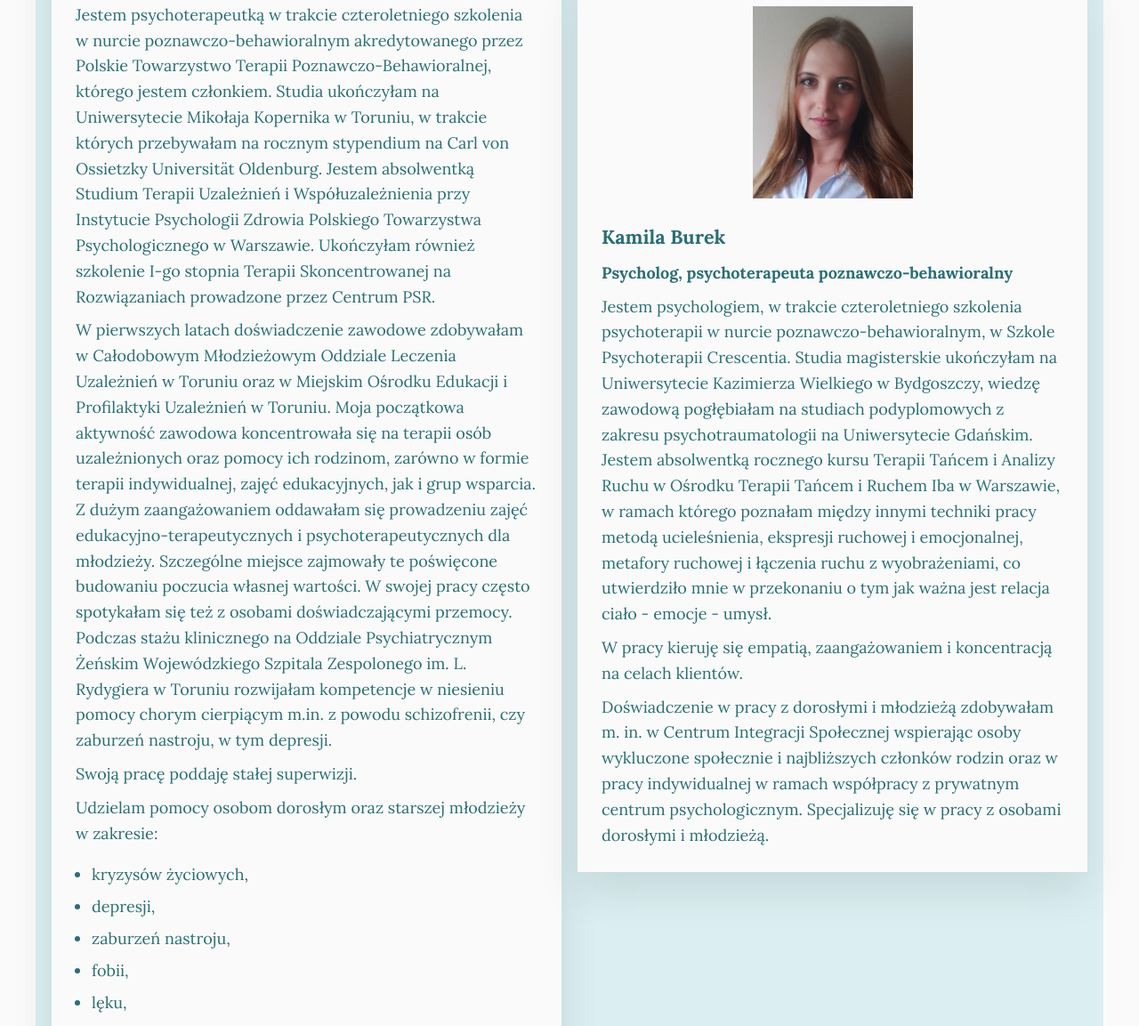
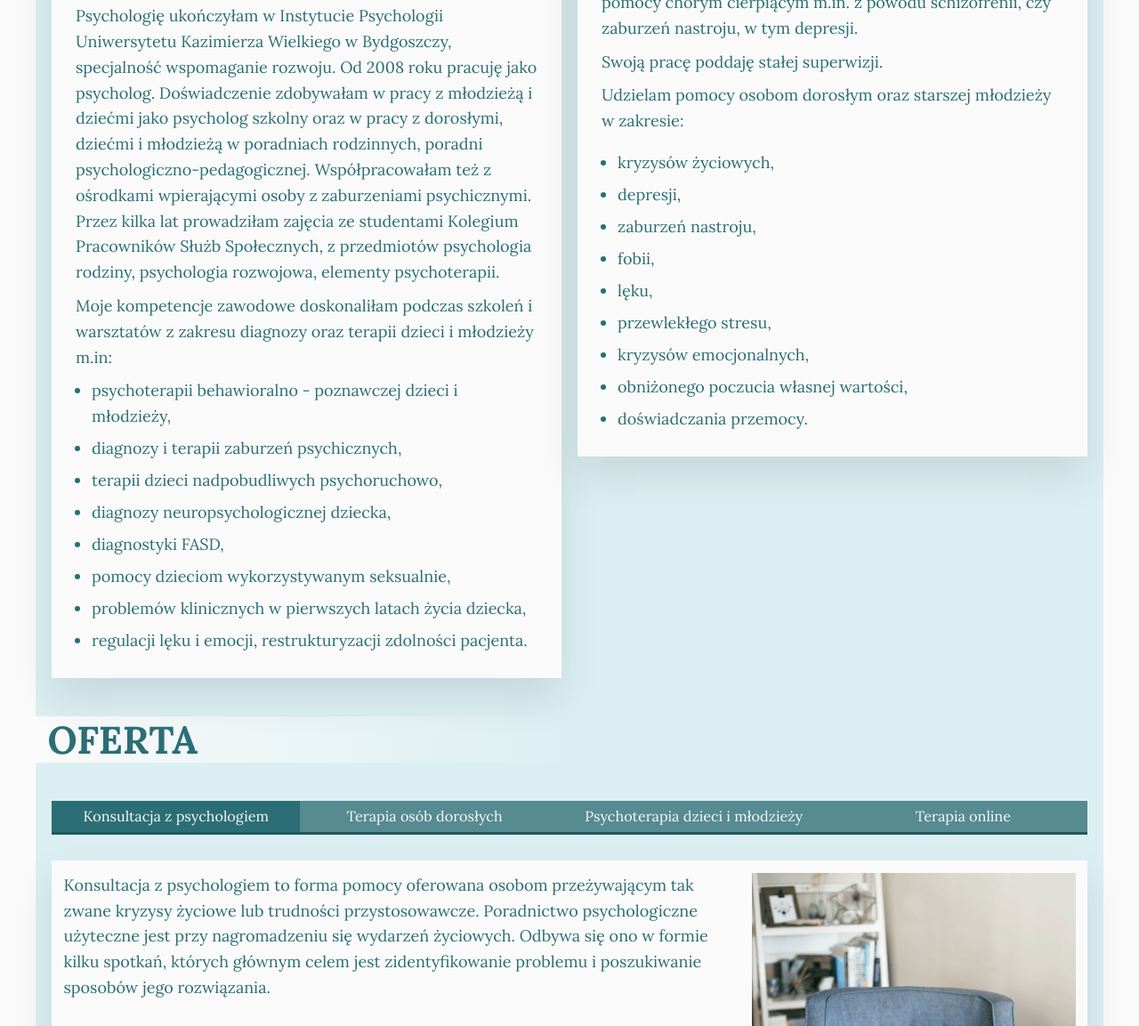
Before and after one commit to LuckyLuke83/sensumUpg, a plain HTML site: page index.html in a window 1280 px wide. Shown: the part 2151-3304 px from the top of the page at 89% size. Drawn offline with nearby package versions, Linux system fonts and the light colour scheme.

Commit message:
removing Kamila

```diff
--- a/index.html
+++ b/index.html
@@ -105,60 +105,6 @@
                   </p>
                 </div>
               </div>
-
-              <div class="spec-id">
-                <div class="spec-img">
-                  <img
-                    src="img/Julita_500.png"
-                    alt="Julita Kowalska psycholog"
-                  />
-                </div>
-                <div class="spec-opis">
-                  <h4>Julita Kowalska</h4>
-                  <p class="spec-title">Psychoterapeuta, terapeuta uzależnień, pedagog</p>
-                  <p>
-                    Jestem psychoterapeutką w trakcie czteroletniego szkolenia w nurcie poznawczo-behawioralnym akredytowanego przez Polskie Towarzystwo Terapii Poznawczo-Behawioralnej, którego jestem członkiem. Studia ukończyłam na Uniwersytecie Mikołaja Kopernika w Toruniu, w trakcie których przebywałam na rocznym stypendium na Carl von Ossietzky Universität Oldenburg. Jestem absolwentką Studium Terapii Uzależnień i Współuzależnienia przy Instytucie Psychologii Zdrowia Polskiego Towarzystwa Psychologicznego w Warszawie. Ukończyłam również szkolenie I-go stopnia Terapii Skoncentrowanej na Rozwiązaniach prowadzone przez Centrum PSR.
-                  </p>
-                  <p>
-                    W pierwszych latach doświadczenie zawodowe zdobywałam w Całodobowym Młodzieżowym Oddziale Leczenia Uzależnień w Toruniu oraz w Miejskim Ośrodku Edukacji i Profilaktyki Uzależnień w Toruniu. Moja początkowa aktywność zawodowa koncentrowała się na terapii osób uzależnionych oraz pomocy ich rodzinom, zarówno w formie terapii indywidualnej, zajęć edukacyjnych, jak i grup wsparcia. Z dużym zaangażowaniem oddawałam się prowadzeniu zajęć edukacyjno-terapeutycznych i psychoterapeutycznych dla młodzieży. Szczególne miejsce zajmowały te poświęcone budowaniu poczucia własnej wartości. W swojej pracy często spotykałam się też z osobami doświadczającymi przemocy.
-                    Podczas stażu klinicznego na Oddziale Psychiatrycznym Żeńskim Wojewódzkiego Szpitala Zespolonego im. L. Rydygiera w Toruniu rozwijałam kompetencje w niesieniu pomocy chorym cierpiącym m.in. z powodu schizofrenii, czy zaburzeń nastroju, w tym depresji.
-                  </p>
-                  <p>Swoją pracę poddaję stałej superwizji.</p>
-                  <p>
-                    Udzielam pomocy osobom dorosłym oraz starszej młodzieży w zakresie:
-                  </p>
-
-                  <ul class="spec-ul">
-                    <li class="spec-li">
-                      kryzysów życiowych,
-                    </li>
-                    <li class="spec-li">
-                      depresji,
-                    </li>
-                    <li class="spec-li">
-                      zaburzeń nastroju,
-                    </li>
-                    <li class="spec-li">
-                      fobii,
-                    </li>
-                    <li class="spec-li">lęku,</li>
-                    <li class="spec-li">
-                      przewlekłego stresu,
-                    </li>
-                    <li class="spec-li">
-                      kryzysów emocjonalnych,
-                    </li>
-                    <li class="spec-li">
-                      obniżonego poczucia własnej wartości,
-                    </li>
-                    <li class="spec-li">
-                      doświadczania przemocy.
-                    </li>
-                  </ul>
-                </div>
-              </div>
-            </div>
-            <div class="spec-column">
               <div class="spec-id">
                 <div class="spec-img">
                   <img
@@ -219,41 +165,61 @@
                   </div>
                 </div>
               </div>
+
+            </div>
+            <div class="spec-column">
               <div class="spec-id">
                 <div class="spec-img">
-                  <img src="img/Kamila_500.png" alt="Kamila psycholog" />
+                  <img
+                    src="img/Julita_500.png"
+                    alt="Julita Kowalska psycholog"
+                  />
                 </div>
                 <div class="spec-opis">
-                  <h4>Kamila Burek</h4>
-                  <p class="spec-title">Psycholog, psychoterapeuta poznawczo-behawioralny</p>
+                  <h4>Julita Kowalska</h4>
+                  <p class="spec-title">Psychoterapeuta, terapeuta uzależnień, pedagog</p>
                   <p>
-                    Jestem psychologiem, w trakcie czteroletniego szkolenia
-                    psychoterapii w nurcie poznawczo-behawioralnym, w Szkole
-                    Psychoterapii Crescentia. Studia magisterskie ukończyłam na
-                    Uniwersytecie Kazimierza Wielkiego w Bydgoszczy, wiedzę
-                    zawodową pogłębiałam na studiach podyplomowych z zakresu
-                    psychotraumatologii na Uniwersytecie Gdańskim. Jestem
-                    absolwentką rocznego kursu Terapii Tańcem i Analizy Ruchu w
-                    Ośrodku Terapii Tańcem i Ruchem Iba w Warszawie, w ramach
-                    którego poznałam między innymi techniki pracy metodą
-                    ucieleśnienia, ekspresji ruchowej i emocjonalnej, metafory
-                    ruchowej i łączenia ruchu z wyobrażeniami, co utwierdziło
-                    mnie w przekonaniu o tym jak ważna jest relacja ciało -
-                    emocje - umysł.
+                    Jestem psychoterapeutką w trakcie czteroletniego szkolenia w nurcie poznawczo-behawioralnym akredytowanego przez Polskie Towarzystwo Terapii Poznawczo-Behawioralnej, którego jestem członkiem. Studia ukończyłam na Uniwersytecie Mikołaja Kopernika w Toruniu, w trakcie których przebywałam na rocznym stypendium na Carl von Ossietzky Universität Oldenburg. Jestem absolwentką Studium Terapii Uzależnień i Współuzależnienia przy Instytucie Psychologii Zdrowia Polskiego Towarzystwa Psychologicznego w Warszawie. Ukończyłam również szkolenie I-go stopnia Terapii Skoncentrowanej na Rozwiązaniach prowadzone przez Centrum PSR.
                   </p>
                   <p>
-                    W pracy kieruję się empatią, zaangażowaniem i koncentracją
-                    na celach klientów.
+                    W pierwszych latach doświadczenie zawodowe zdobywałam w Całodobowym Młodzieżowym Oddziale Leczenia Uzależnień w Toruniu oraz w Miejskim Ośrodku Edukacji i Profilaktyki Uzależnień w Toruniu. Moja początkowa aktywność zawodowa koncentrowała się na terapii osób uzależnionych oraz pomocy ich rodzinom, zarówno w formie terapii indywidualnej, zajęć edukacyjnych, jak i grup wsparcia. Z dużym zaangażowaniem oddawałam się prowadzeniu zajęć edukacyjno-terapeutycznych i psychoterapeutycznych dla młodzieży. Szczególne miejsce zajmowały te poświęcone budowaniu poczucia własnej wartości. W swojej pracy często spotykałam się też z osobami doświadczającymi przemocy.
+                    Podczas stażu klinicznego na Oddziale Psychiatrycznym Żeńskim Wojewódzkiego Szpitala Zespolonego im. L. Rydygiera w Toruniu rozwijałam kompetencje w niesieniu pomocy chorym cierpiącym m.in. z powodu schizofrenii, czy zaburzeń nastroju, w tym depresji.
                   </p>
+                  <p>Swoją pracę poddaję stałej superwizji.</p>
                   <p>
-                    Doświadczenie w pracy z dorosłymi i młodzieżą zdobywałam m.
-                    in. w Centrum Integracji Społecznej wspierając osoby
-                    wykluczone społecznie i najbliższych członków rodzin oraz w
-                    pracy indywidualnej w ramach współpracy z prywatnym centrum
-                    psychologicznym. Specjalizuję się w pracy z osobami dorosłymi i młodzieżą.
+                    Udzielam pomocy osobom dorosłym oraz starszej młodzieży w zakresie:
                   </p>
+
+                  <ul class="spec-ul">
+                    <li class="spec-li">
+                      kryzysów życiowych,
+                    </li>
+                    <li class="spec-li">
+                      depresji,
+                    </li>
+                    <li class="spec-li">
+                      zaburzeń nastroju,
+                    </li>
+                    <li class="spec-li">
+                      fobii,
+                    </li>
+                    <li class="spec-li">lęku,</li>
+                    <li class="spec-li">
+                      przewlekłego stresu,
+                    </li>
+                    <li class="spec-li">
+                      kryzysów emocjonalnych,
+                    </li>
+                    <li class="spec-li">
+                      obniżonego poczucia własnej wartości,
+                    </li>
+                    <li class="spec-li">
+                      doświadczania przemocy.
+                    </li>
+                  </ul>
                 </div>
               </div>
+
             </div>
           </div>
         </div>
```
